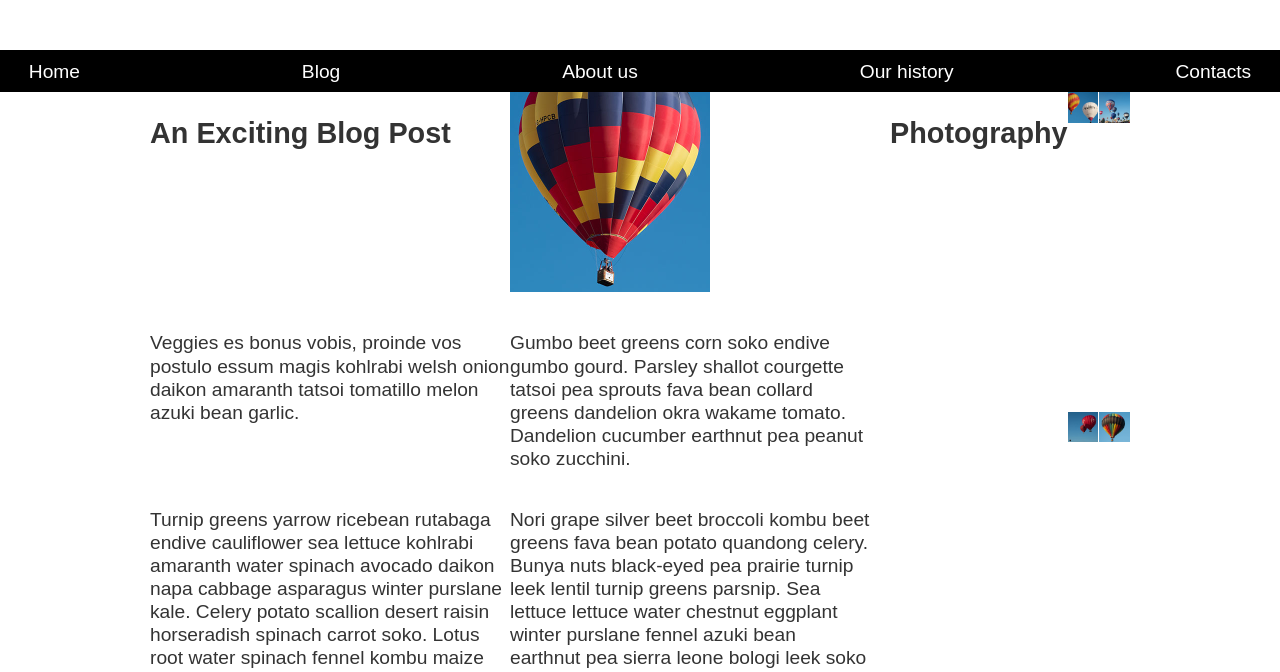
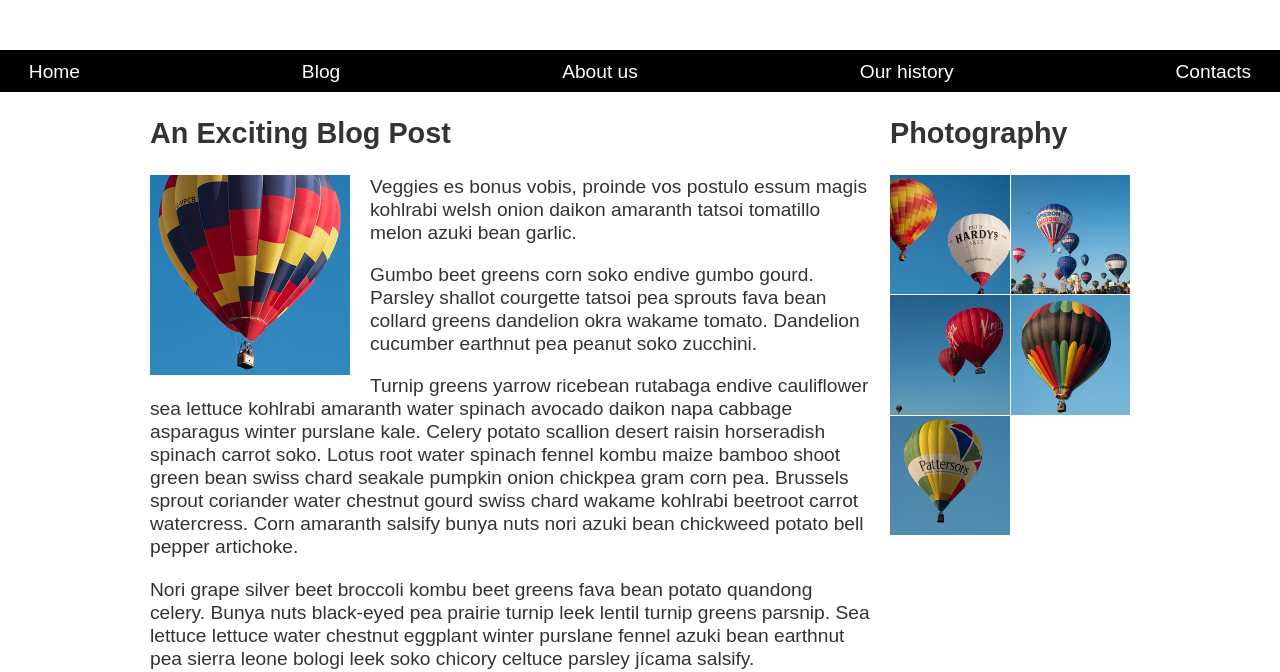
Before and after one commit to Murugan47/Assignment-3-Part-4-WebDev, a plain HTML site: page index.html in a window 1280 px wide. Shown: the part 96-768 px from the top of the page. Drawn offline with Linux system fonts and the light colour scheme.

Commit message:
the images ended up too small

```diff
--- a/styling.css
+++ b/styling.css
@@ -56,16 +56,6 @@ nav a {
     grid-template-columns: 1fr 1fr;
   }
 
-article, aside {
-    display: grid;
-    grid-template-columns: 1fr 1fr;
-}
-
-article img {
-    float: left;
-    margin: 0 20px 20px 0;
-}
-
   .feature {
       width: 200px;
       float: left;
```
Lines whose indentation alone changed are shown as unchanged.
